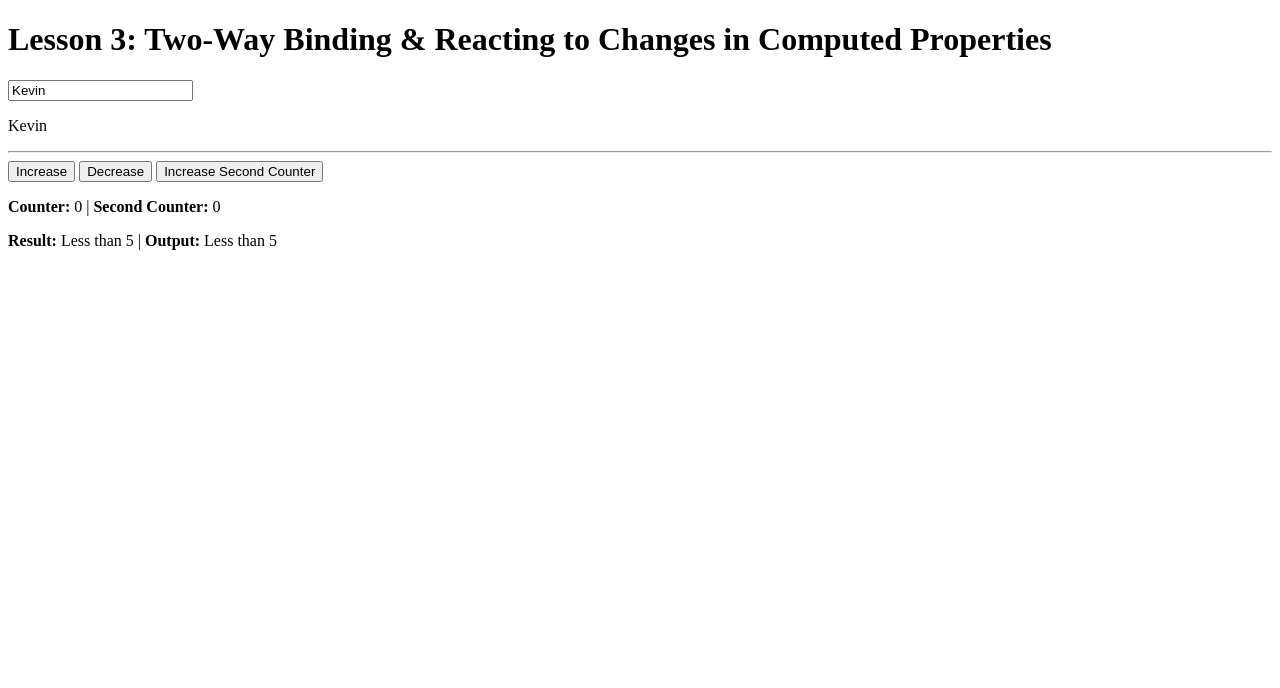
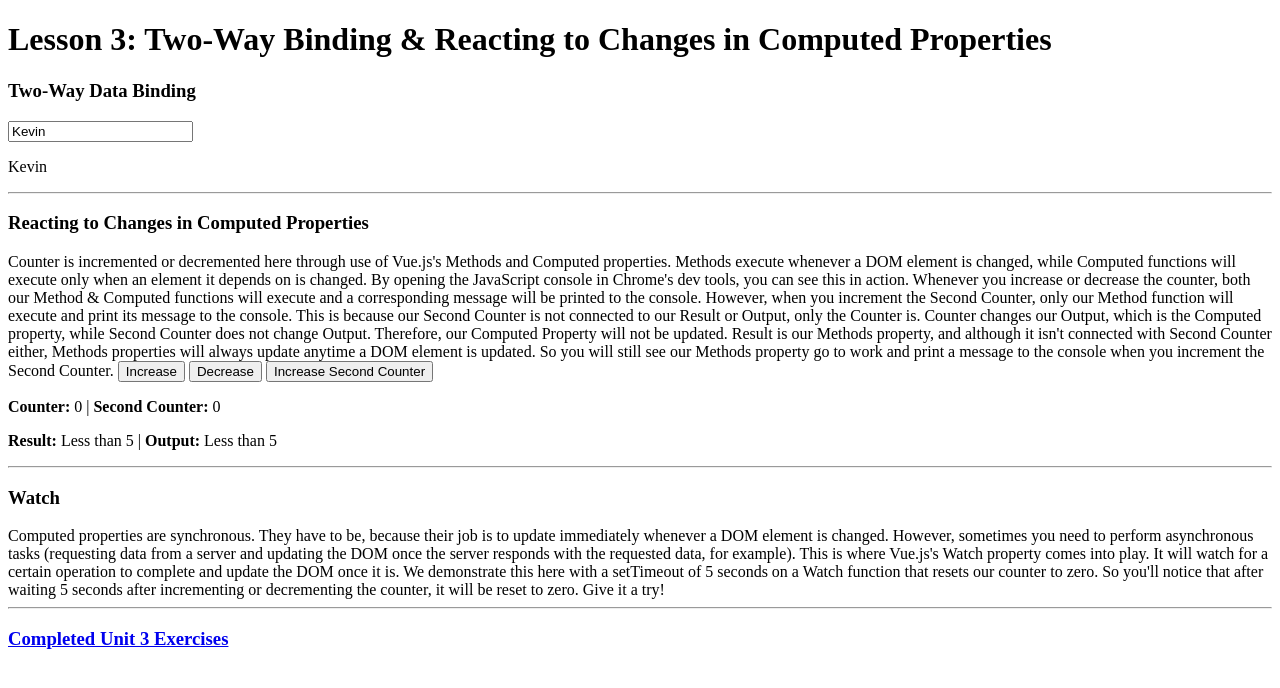
Before and after one commit to Caoimhin89/first-vue-app, a plain HTML site: page views/lesson3.html in a window 1280 px wide. Drawn offline with nearby package versions, Linux system fonts and the light colour scheme.

Commit message:
complete lesson 3

```diff
--- a/scripts/lesson3.js
+++ b/scripts/lesson3.js
@@ -9,6 +9,14 @@ new Vue({
     output: function() {
       console.log('Computed');
       return this.relativeToFive();
+    }
+  },
+  watch: {
+    counter: function(value) {
+      var vm = this;
+      setTimeout(function() {
+        vm.counter = 0;
+      }, 5000);
     }
   },
   methods: {
--- /dev/null
+++ b/views/exercises3.html
@@ -0,0 +1,15 @@
+<!DOCTYPE html>
+<html>
+  <head>
+    <title>My First Vue App: Unit 3 Exercises</title>
+  </head>
+  <body>
+    <h1>Unit 3 Exercises</h1>
+    <div id="exercises3">
+
+    </div>
+
+    <script src="https://unpkg.com/vue/dist/vue"></script>
+    <script src="../scripts/exercises3.js"></script>
+  </body>
+</html>
--- a/views/lesson3.html
+++ b/views/lesson3.html
@@ -6,14 +6,40 @@
   <body>
     <h1>Lesson 3: Two-Way Binding & Reacting to Changes in Computed Properties</h1>
     <div id="lesson3">
+      <h3>Two-Way Data Binding</h3>
       <input type="text" v-model="name">
       <p>{{ name }}</p>
       <hr>
+      <h3>Reacting to Changes in Computed Properties</h3>
+      <p>Counter is incremented or decremented here through use of Vue.js's Methods and
+        Computed properties. Methods execute whenever a DOM element is changed, while Computed
+        functions will execute only when an element it depends on is changed. By opening
+        the JavaScript console in Chrome's dev tools, you can see this in action. Whenever you
+        increase or decrease the counter, both our Method & Computed functions will execute
+        and a corresponding message will be printed to the console. However, when you increment
+        the Second Counter, only our Method function will execute and print its message to the console.
+        This is because our Second Counter is not connected to our Result or Output, only the Counter is.
+        Counter changes our Output, which is the Computed property, while Second Counter does not change
+        Output. Therefore, our Computed Property will not be updated. Result is our Methods property,
+        and although it isn't connected with Second Counter either, Methods properties will always update
+        anytime a DOM element is updated. So you will still see our Methods property go to work and print
+        a message to the console when you increment the Second Counter.
       <button v-on:click="counter++">Increase</button>
       <button v-on:click="counter--">Decrease</button>
       <button v-on:click="secondCounter++">Increase Second Counter</button>
       <p><strong>Counter:</strong> {{ counter }} | <strong>Second Counter:</strong> {{ secondCounter }}</p>
       <p><strong>Result:</strong> {{ result() }} | <strong>Output:</strong> {{ output }}</p>
+      <hr>
+      <h3>Watch</h3>
+      Computed properties are synchronous. They have to be, because their job is to update immediately
+      whenever a DOM element is changed. However, sometimes you need to perform asynchronous tasks (requesting
+      data from a server and updating the DOM once the server responds with the requested data, for example).
+      This is where Vue.js's Watch property comes into play. It will watch for a certain operation to complete
+      and update the DOM once it is. We demonstrate this here with a setTimeout of 5 seconds on a Watch function
+      that resets our counter to zero. So you'll notice that after waiting 5 seconds after incrementing or decrementing
+      the counter, it will be reset to zero. Give it a try!
+      <hr>
+      <h3><a href="exercises3.html">Completed Unit 3 Exercises</a></h3>
     </div>
 
     <script src="https://unpkg.com/vue/dist/vue"></script>
```
Also changed, not shown: scripts/exercises3.js (added, +15 -0 lines).
